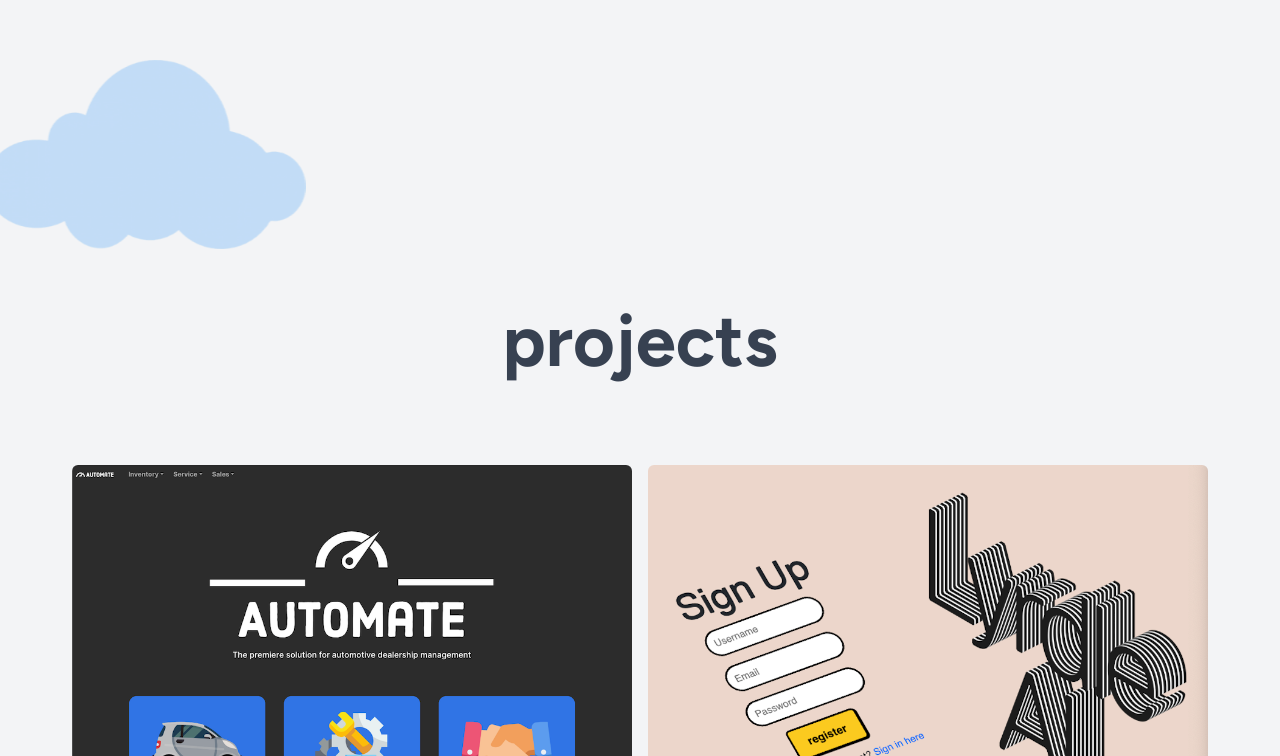
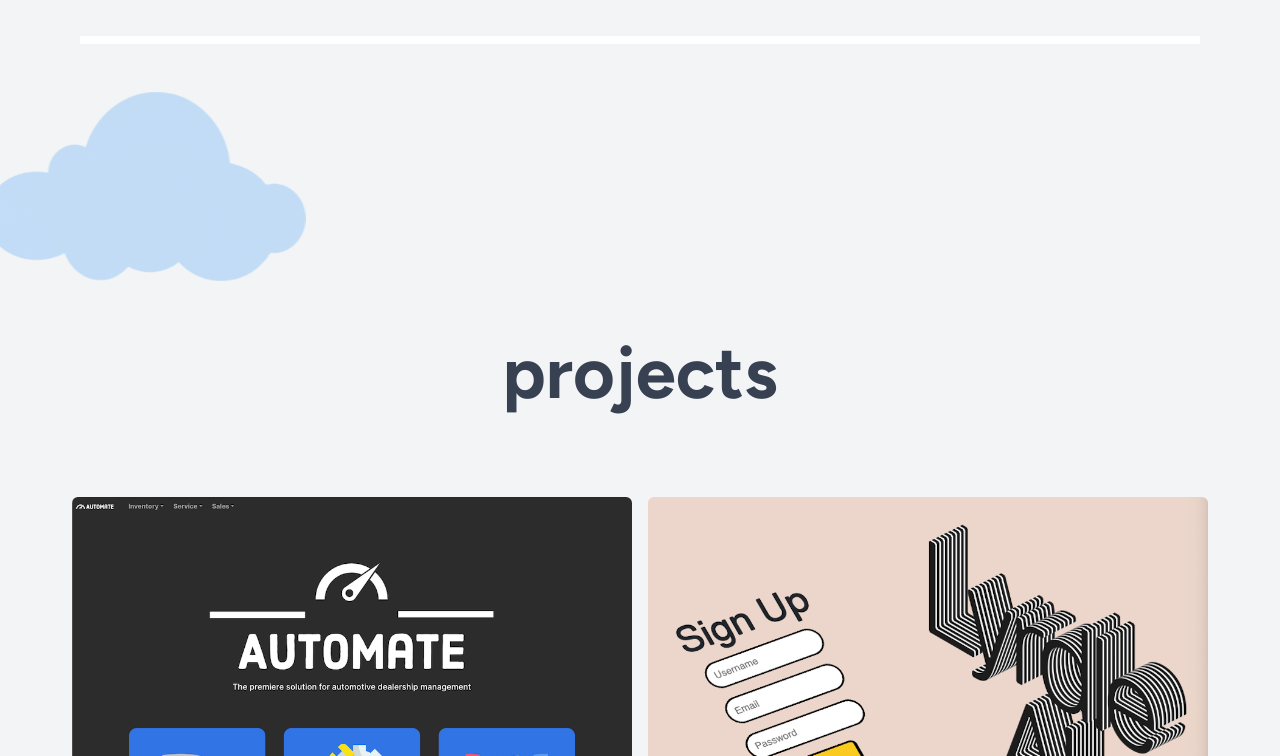
Before and after one commit to stephhest/hestilow-portfolio, a React (Create React App) app: page / in a window 1280 px wide. Shown: the part 1168-1924 px from the top of the page. Built offline with nearby package versions, Linux system fonts and the light colour scheme.

Commit message:
padding adjusted for about me section

```diff
--- a/src/components/Projects.js
+++ b/src/components/Projects.js
@@ -6,7 +6,7 @@ export default function Projects() {
     <section id="projects">
       <div className="container md:px-20 px-4 mx-auto bg-gray-100">
         <div className="flex flex-col w-full mb-20">
-        <div className="flex-grow border-solid border-4 border-white md:mt-28 md:mb-24 my-20">
+        <div className="flex-grow border-solid border-4 border-white md:mt-48 md:mb-12 my-20">
         </div>
           <img
             src="./cloud.png"
```
